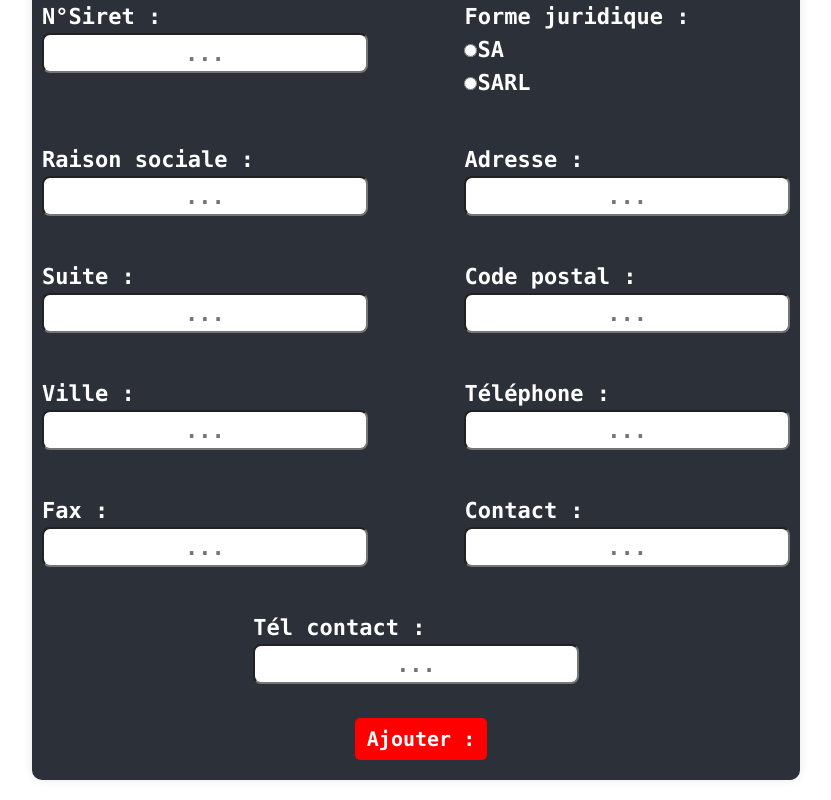
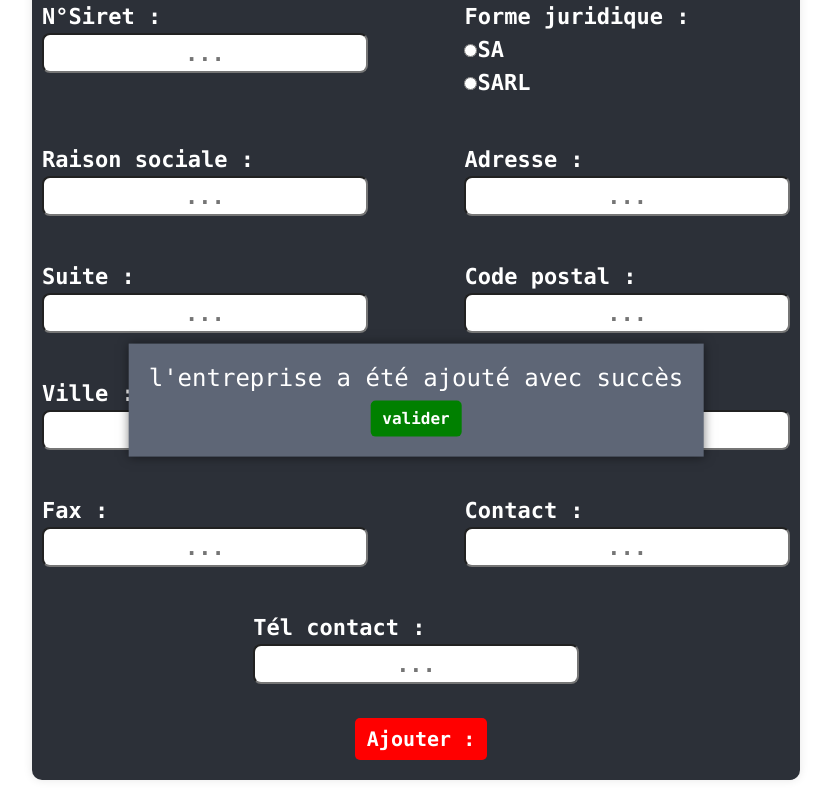
Before and after one commit to anasaadi02/Projet_SI, a React (Vite) app in the folder React_si/frontend/: page /AddEntreprise in a window 1280 px wide. Both pictures are taken after typing "Sample", "Sample", "Sample", "Sample", "Sample", "Sample" into the empty fields and a click on the button "Ajouter :". Shown: the part 215-1015 px from the top of the page, without its empty margins (224-1055 px from the left). Built offline with nearby package versions, Linux system fonts and the light colour scheme; no server answers.

Commit message:
some others changes

```diff
--- a/React_si/frontend/src/components/AddEntreprise.jsx
+++ b/React_si/frontend/src/components/AddEntreprise.jsx
@@ -14,10 +14,15 @@ const AddEntreprise = () => {
   const [FAX, setFax] = useState("");
   const [contact, setContact] = useState("");
   const [teleContact, setTelContact] = useState("");
+  const [isPopUpConfirm, setIsPopUpConfirm] = useState(false);
+  // const afterAdd = () => {
+  //   setIsPopUpConfirm(true);
+  // };
 
   let navigation = useNavigate();
   const handleSubmit = async (e) => {
     e.preventDefault();
+    setIsPopUpConfirm(true);
 
     try {
       const newEntreprise = {
@@ -232,6 +237,14 @@ const AddEntreprise = () => {
           >
             Ajouter :
           </button>
+          {isPopUpConfirm && (
+            <div className="popup">
+              <div className="popup-content-mod">
+                <h4>l'entreprise a été ajouté avec succès</h4>
+                <button onClick={() => navigation("/")}>valider</button>
+              </div>
+            </div>
+          )}
         </form>
       </div>
     </div>
```
